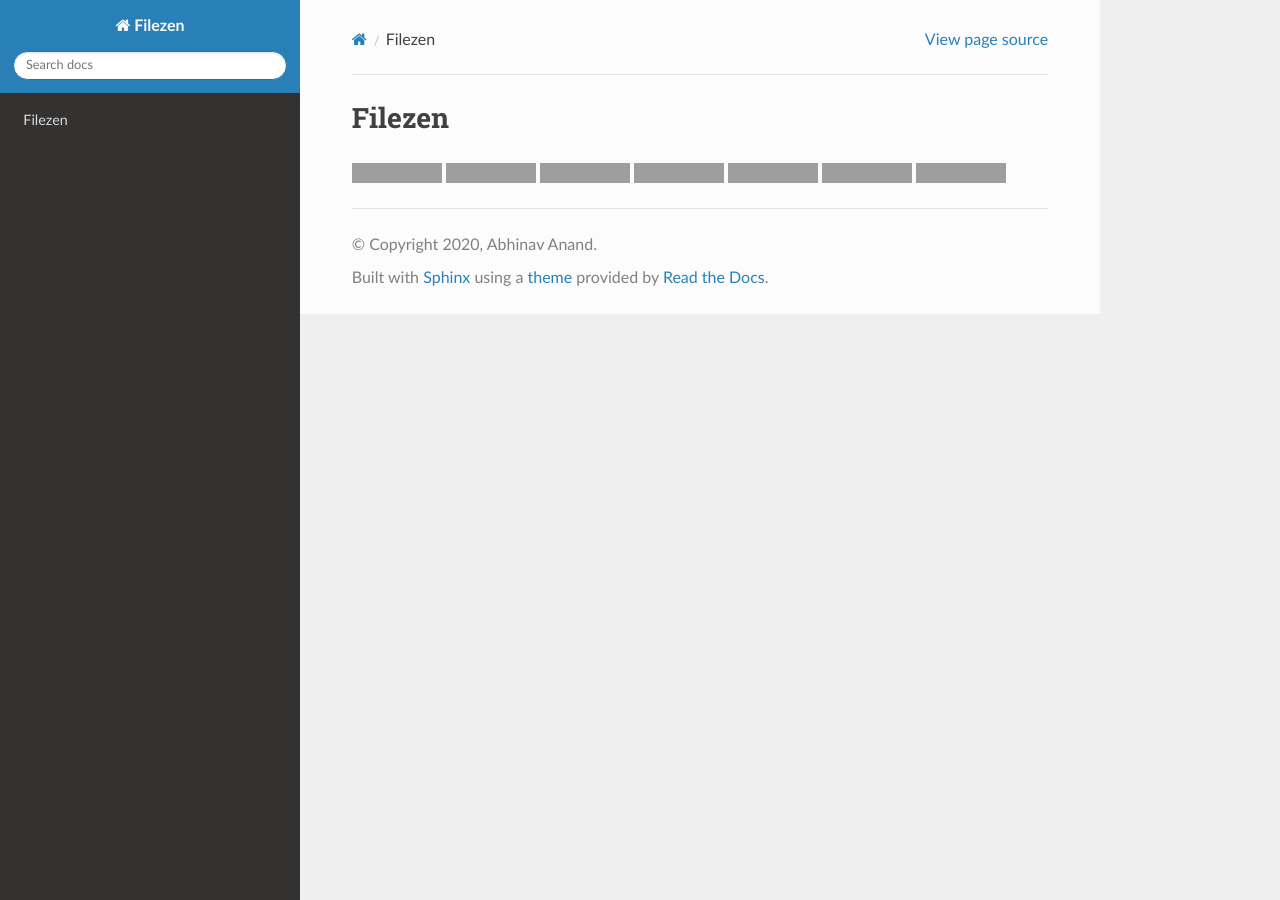
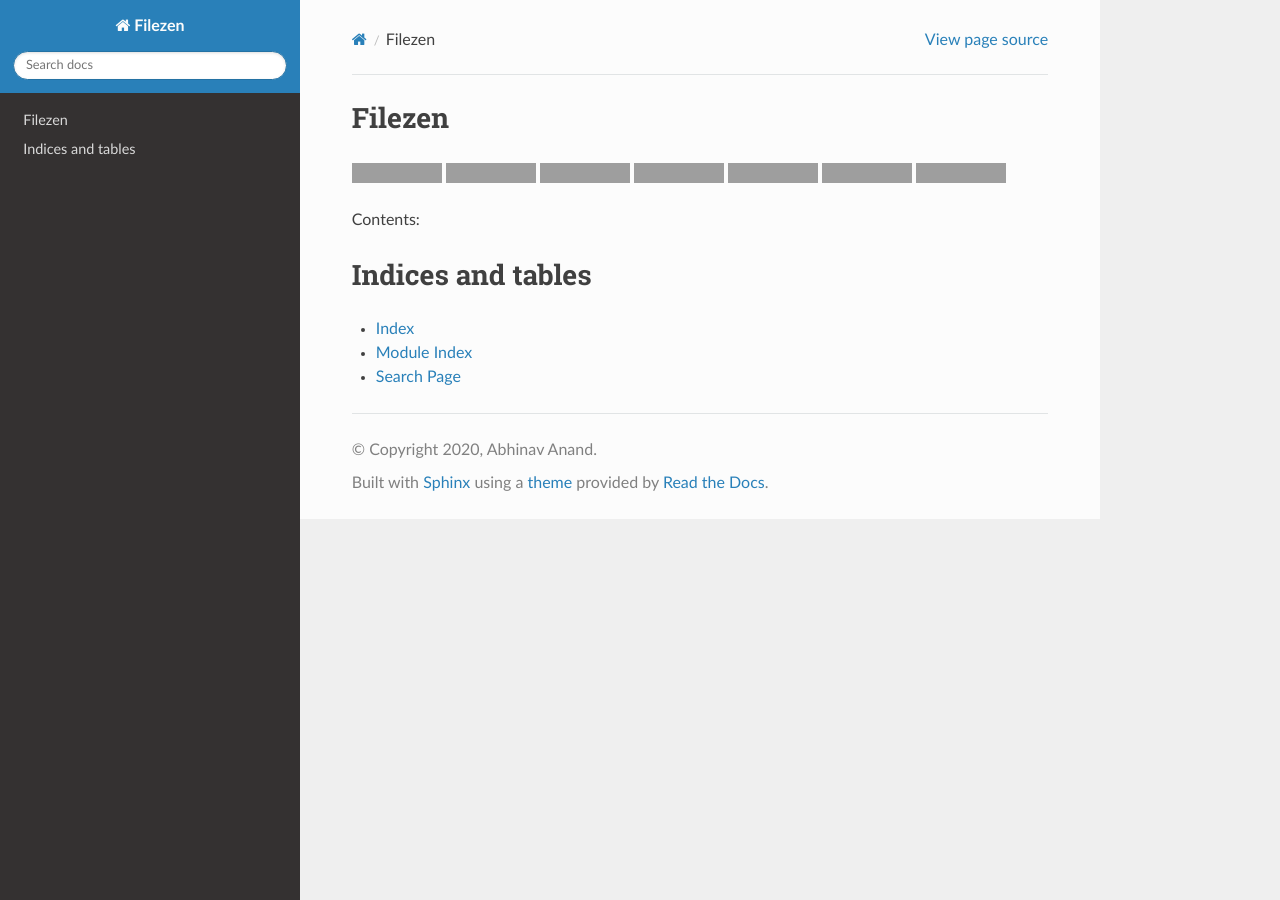
Before and after one commit to ab-anand/Filezen, a Sphinx documentation site: the page built from docs/source/index.rst, in a window 1280 px wide. Built offline with Sphinx 7.4.7 and the Read the Docs theme 2.0.0, drawn with Linux system fonts in a browser that asks for light colours; pages that are not in the unit, such as notebooks, are missing from menus; grey boxes are pictures that could not be loaded.

Commit message:
added search

```diff
--- a/docs/source/index.rst
+++ b/docs/source/index.rst
@@ -6,12 +6,20 @@ Filezen
 
 |version| |codecov| |readthedocs.org| |license| |build| |pypi| |deepsource|
 
+Contents:
 
 .. toctree::
-   :maxdepth: 4
+   :maxdepth: 2
 
     home
     installation
     usage
     advanced-options
     faq
+
+Indices and tables
+==================
+
+* :ref:`genindex`
+* :ref:`modindex`
+* :ref:`search`
```
